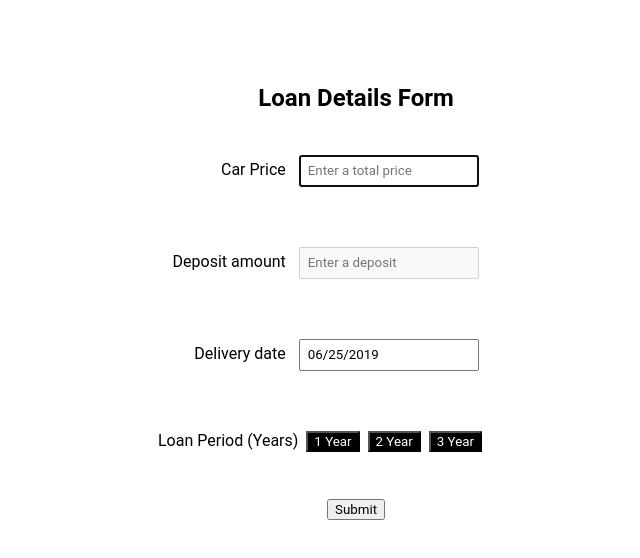
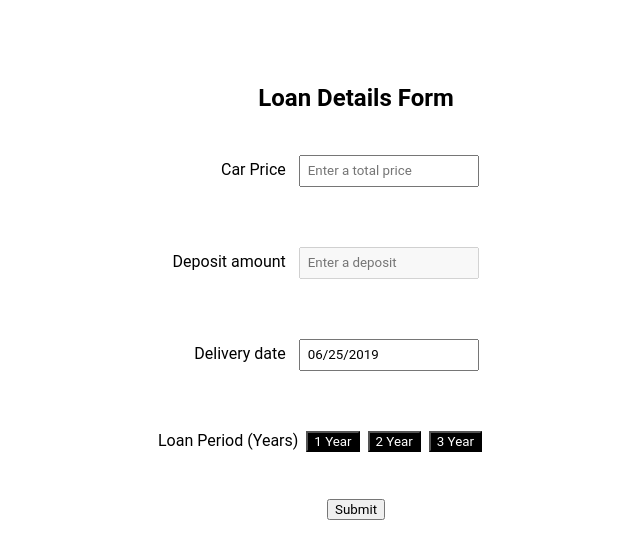
Before and after one commit to tzs34/TypescriptFormDemo, a React app: page / in a window 1280 px wide. Shown: the top 558 px of the page, without its empty margins (284-924 px from the left). Built offline with nearby package versions, Linux system fonts and the light colour scheme.

Commit message:
Updated styling for app

```diff
--- a/src/scss/styles.scss
+++ b/src/scss/styles.scss
@@ -4,9 +4,9 @@
   font-family: 'Roboto', 'Helvetica Neue', Arial, sans-serif;
 }
 
-// *:focus {
-//   outline: none !important;
-// }
+*:focus {
+  outline: none !important;
+}
 
 input {
   padding: 0.5em;
```
